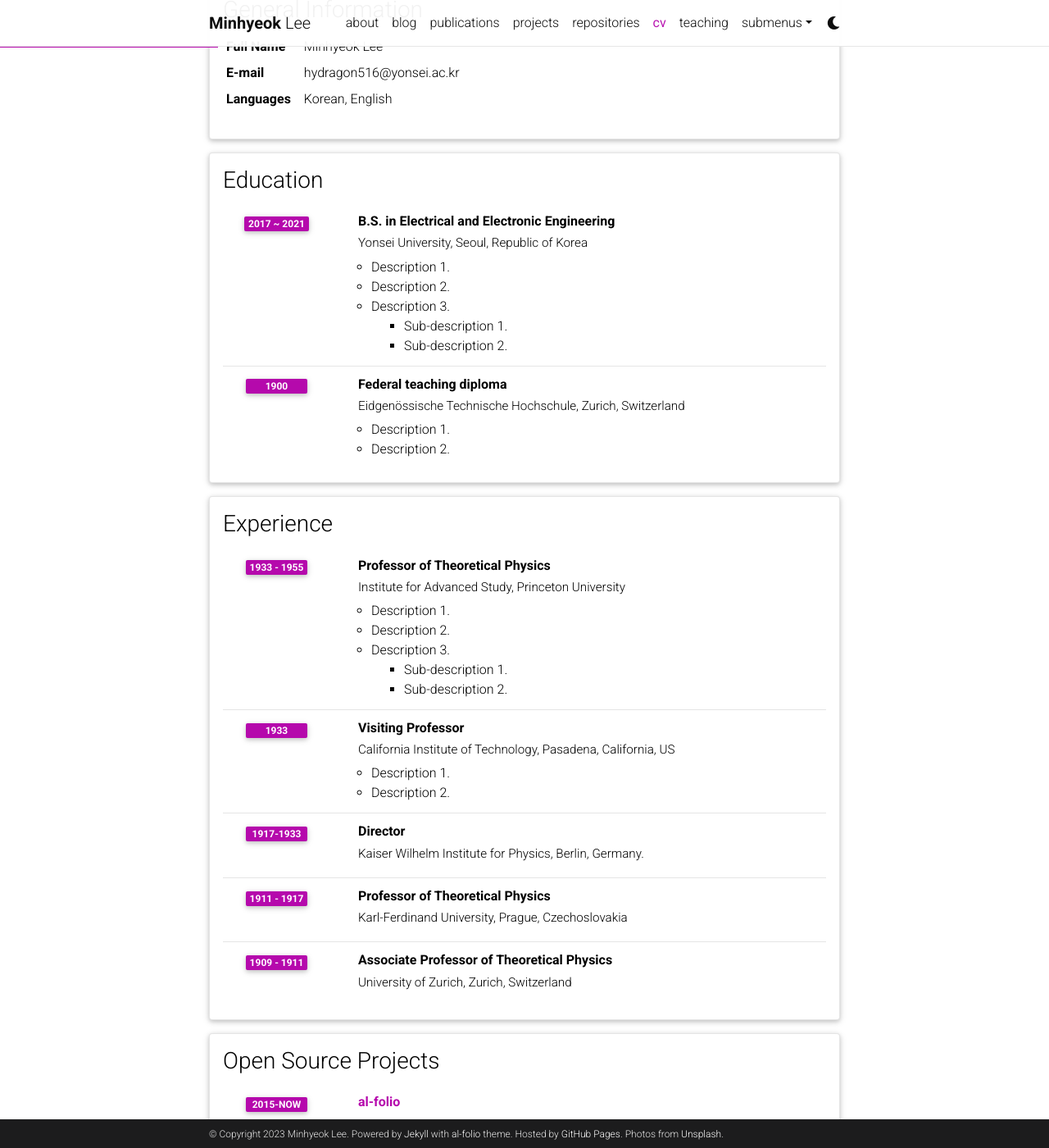
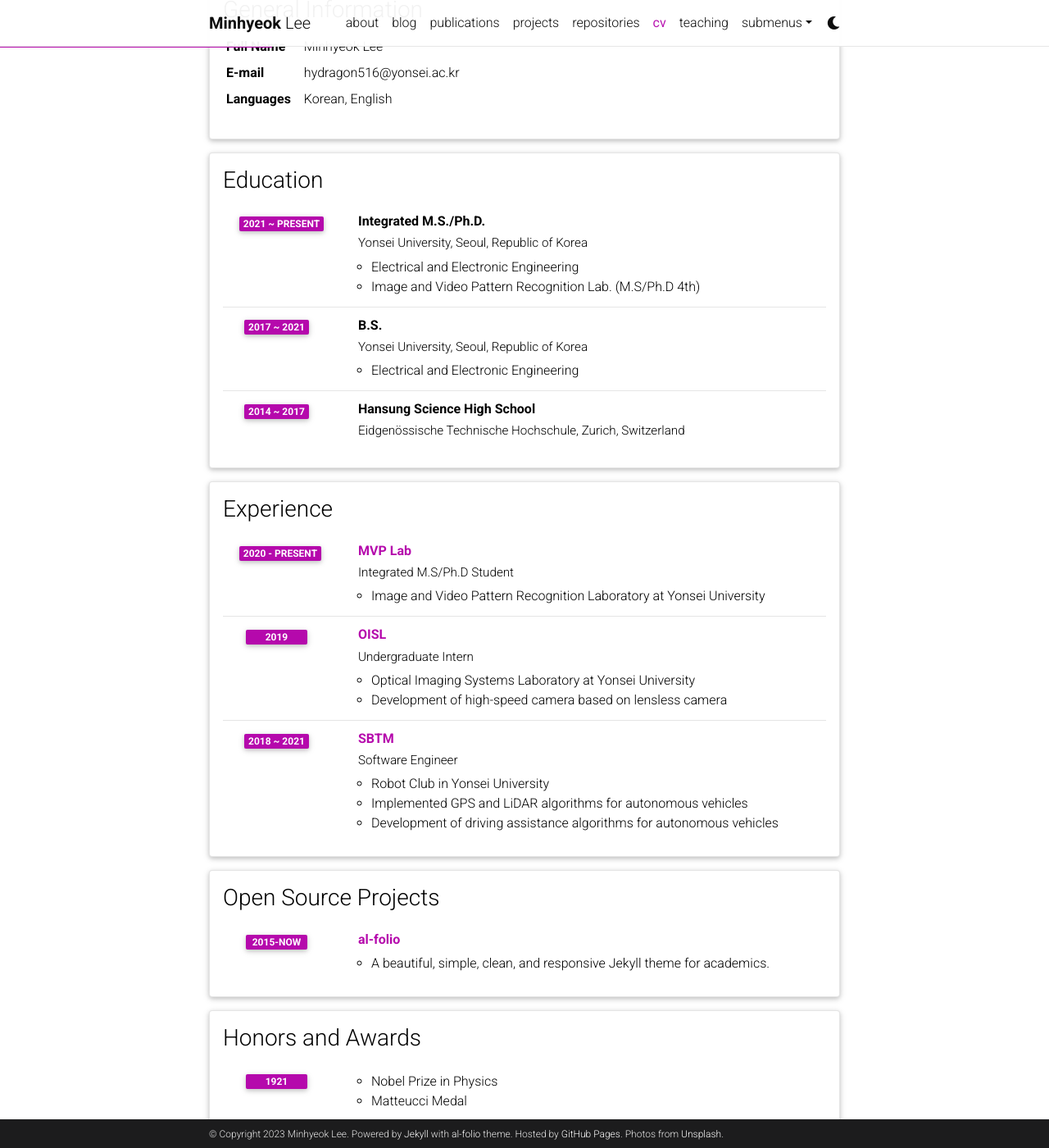
Before and after one commit to Hydragon516/hydragon516.github.io, a Jekyll site: the page built from _pages/cv.md, in a window 1280 px wide and 1400 px high, scrolled down 207 px. Shown: the whole window at 82% size. Built offline with Jekyll 4.4.1, drawn with Linux system fonts in a browser that asks for light colours; comment, search, counter and statistics services are not loaded; a style sheet for code colours, icons or effects is not loaded.

Commit message:
Update cv.yml

```diff
--- a/_data/cv.yml
+++ b/_data/cv.yml
@@ -11,55 +11,43 @@
 - title: Education
   type: time_table
   contents:
-    - title: B.S. in Electrical and Electronic Engineering
+    - title: Integrated M.S./Ph.D.
+      institution: Yonsei University, Seoul, Republic of Korea
+      year: 2021 ~ Present
+      description:
+        - Electrical and Electronic Engineering
+        - Image and Video Pattern Recognition Lab. (M.S/Ph.D 4th)
+    - title: B.S.
       institution: Yonsei University, Seoul, Republic of Korea
       year: 2017 ~ 2021
       description:
-        - Description 1.
-        - Description 2.
-        - title: Description 3.
-          contents:
-            - Sub-description 1.
-            - Sub-description 2.
-    - title: Federal teaching diploma
+        - Electrical and Electronic Engineering
+    - title: Hansung Science High School
       institution: Eidgenössische Technische Hochschule, Zurich, Switzerland
-      year: 1900
-      description:
-        - Description 1.
-        - Description 2.
+      year: 2014 ~ 2017
 
 - title: Experience
   type: time_table
   contents:
-    - title: Professor of Theoretical Physics
-      institution: Institute for Advanced Study, Princeton University
-      year: 1933 - 1955
+    - title: <a href="http://mvp.yonsei.ac.kr">MVP Lab</a>
+      institution: Integrated M.S/Ph.D Student
+      year: 2020 - Present
       description:
-        - Description 1.
-        - Description 2.
-        - title: Description 3.
-          contents:
-            - Sub-description 1.
-            - Sub-description 2.
-    - title: Visiting Professor
-      institution: California Institute of Technology, Pasadena, California, US
-      year: 1933
+        - Image and Video Pattern Recognition Laboratory at Yonsei University
+    - title: <a href="https://sites.google.com/yonsei.ac.kr/oisl">OISL</a>
+      institution: Undergraduate Intern
+      year: 2019
       description:
-        - Description 1.
-        - Description 2.
+        - Optical Imaging Systems Laboratory at Yonsei University
+        - Development of high-speed camera based on lensless camera
 
-    - title: Director
-      institution: Kaiser Wilhelm Institute for Physics, Berlin, Germany.
-      year: 1917-1933
-
-    - title: Professor of Theoretical Physics
-      institution: Karl-Ferdinand University, Prague, Czechoslovakia
-      year: 1911 - 1917
+    - title: <a href="https://sbtmlab.club">SBTM</a>
+      institution: Software Engineer
+      year: 2018 ~ 2021
       description:
-
-    - title: Associate Professor of Theoretical Physics
-      institution: University of Zurich, Zurich, Switzerland
-      year: 1909 - 1911
+      - Robot Club in Yonsei University
+      - Implemented GPS and LiDAR algorithms for autonomous vehicles
+      - Development of driving assistance algorithms for autonomous vehicles
 
 - title: Open Source Projects
   type: time_table
```
